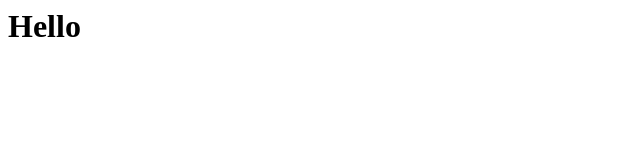
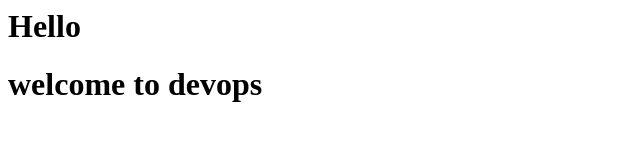
Before and after one commit to vishnushanigaram/DevOops, a plain HTML site: page index.html in a window 1280 px wide. Shown: the whole page, without its empty margins (0-640 px from the left). Drawn offline with Linux system fonts and the light colour scheme.

Commit message:
Update index.html

```diff
--- a/index.html
+++ b/index.html
@@ -1,3 +1,4 @@
 <html>
 <h1>Hello</h1>
+  <h1>welcome to devops</h1>
 </html>
```
